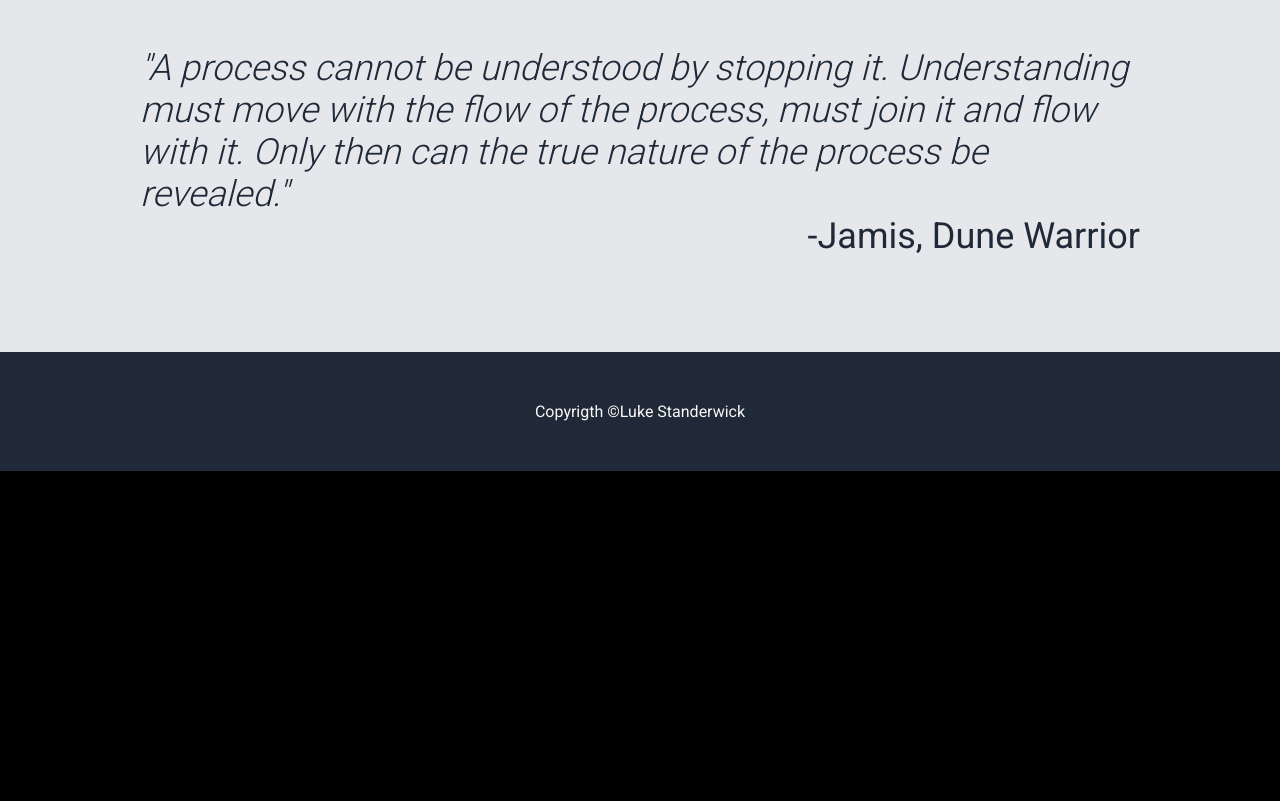
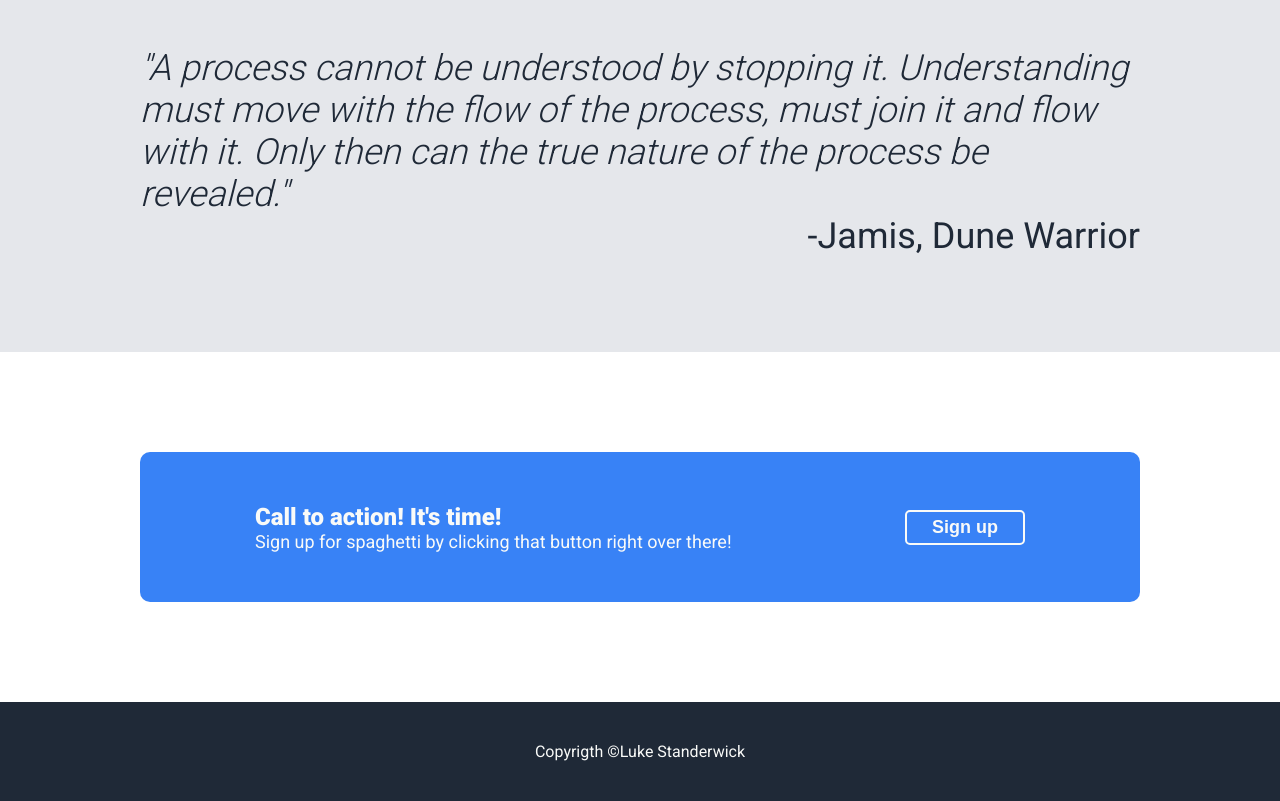
Before and after one commit to LukeStand/odin-landingPage, a plain HTML site: page index.html in a window 1280 px wide. Shown: the part 1098-1899 px from the top of the page. Before the commit the page ends 1569 px from the top, so only its background shows below. Drawn offline with Linux system fonts and the light colour scheme.

Commit message:
final commit all complete

```diff
--- a/index.html
+++ b/index.html
@@ -31,7 +31,7 @@
                         Spaghetti is a swirling vortex of joy, flinging sauce and sanity in every direction.
                         One bite and you're tangled in a delicious pasta-powered fever dream.
                     </p>
-                    <a href="https://www.youtube.com/watch?v=xvFZjo5PgG0" class="button-link">Sign up</a>
+                    <a href="https://www.youtube.com/watch?v=xvFZjo5PgG0" id="button-link">Sign up</a>
                 </div>
                 <div id="hero-image">
                     <img src="./images/superhero_spaghetti.png" alt="Spaghetti SuperHero">
@@ -39,7 +39,7 @@
             </div>
         </div>
         <div class="sections" id="section2">
-            <header id="info-header">Main Ingredients</header>
+            <header id="info-header">Secret Dishes</header>
             <div id="container-images">
                 <div class="info-box">
                     <img class="info-image" src="./images/mobile-spaghetti.png" alt="The Spaghetti Mobile">
@@ -79,13 +79,14 @@
             <p id="author">-Jamis, Dune Warrior</p>
         </div>
         <div class="sections" id="section4">
-            <div>
-                <p id="action-text">
-
-                </p>
-                <p id="action-signup">
-
-                </p>
+            <div id="action">
+                <div id="action-text">
+                    <header>Call to action! It's time!</header>
+                    <p>Sign up for spaghetti by clicking that button right over there!</p>
+                </div>
+                <button id="action-signup">
+                    Sign up
+                </button>
             </div>
         </div>
         <footer>
--- a/styles.css
+++ b/styles.css
@@ -1,5 +1,6 @@
 
 *{
+    /* outline:2px solid red; */
     box-sizing: border-box;
     margin:0;
     padding:0;
@@ -64,7 +65,7 @@ a:hover {
     color:#F9FAF8;
 }
 /* button i didnt use a traditional button because i wanted to link somewhere */
-.button-link{
+#button-link{
     padding: 5px 25px;
     margin-top:10px;
     border-radius: 5px;
@@ -141,14 +142,46 @@ a:hover {
     font-size: 36px;
     color:#1f2937;
 }
+
+/* $$$$$$$$$$$$$$$$$$$$$$$$$ section 4 $$$$$$$$$$$$$$$$$$$$$$$$$$$$$$$$$$$$ */
 #section4{
     background-color:white;
+    height:350px;
+    display:flex;
+    justify-content: center;
+    align-items: center;
 }
-#action-call{
-
+#action{
+    display:flex;
+    background-color: #3882f6;
+    justify-content: center;
+    align-items: center;
+    height:150px;
+    border-radius:10px;
+    width:1000px;
+}
+#action-text{
+    width:650px;
+    color:#F9FAF8;
+    font-size:24px;
+}
+#action-text p{
+    font-size:18px;
+}
+#action-text header{
+    font-weight:600;
+}
+#action-signup{
+    border-radius: 5px;
+    padding: 5px 25px;
+    color:#F9FAF8;
+    font-weight: 900;
+    font-size:18px;
+    border:2px solid #F9FAF8;
+    background-color:#3882f6;
 }
 footer{
-    padding:50px;
+    padding:40px;
     color:#F9FAF8;
     text-align: center;
     align-items: center;
```
